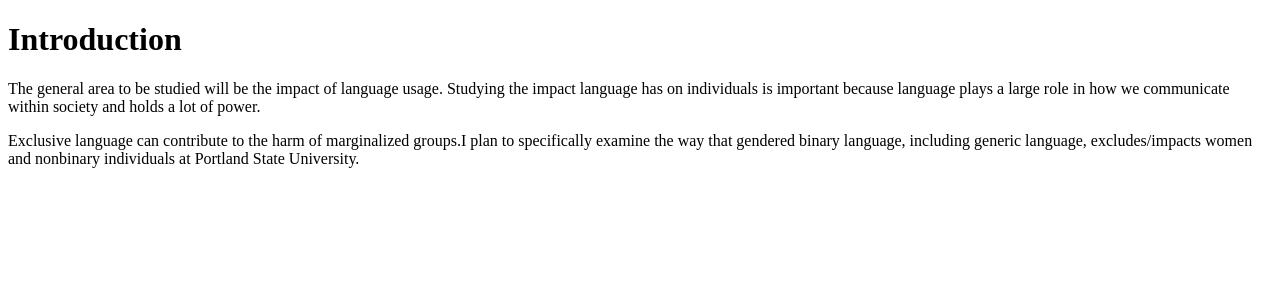
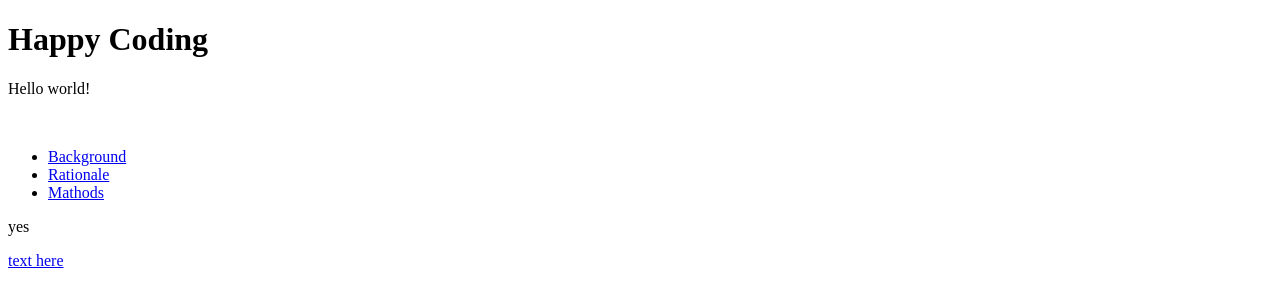
Before and after one commit to DakotaA77/ProposalCode, a plain HTML site: page Index.HTML in a window 1280 px wide. Drawn offline with Linux system fonts and the light colour scheme.

Commit message:
Update Index.HTML

```diff
--- a/Index.HTML
+++ b/Index.HTML
@@ -1,15 +1,20 @@
 <!DOCTYPE html>
 <html>
 	<head>
-		<title>HON 202 Research Proposal</title>
+		<title>My First Webpage</title>
 
 	</head>
 	<body>
-		<h1>Introduction </h1>
-		<p>The general area to be studied will be the impact of language usage. Studying the impact language has on individuals is important because
-		language plays a large role in how we communicate within society and holds a lot of power.</p>
+		<h1>Happy Coding</h1>
+		<p>Hello world!</p>
+		<br>
+		    <ul>
+      <li><a href="background.html"> Background</a>
+      <li><a href="rationale.html">Rationale</a>
+      <li><a href="methods.html">Mathods</a>
+    </ul>
+		<p> yes</p>
+		<a href="https://canvas.pdx.edu/courses/34016/files/4853306?module_item_id=2439361">text here</a><br>
 
-		<p>Exclusive language can contribute to the harm of marginalized groups.I plan to specifically examine the way that gendered binary language,
-		including generic language, excludes/impacts women and nonbinary individuals at Portland State University.</p>
 	</body>
 </html>
```
